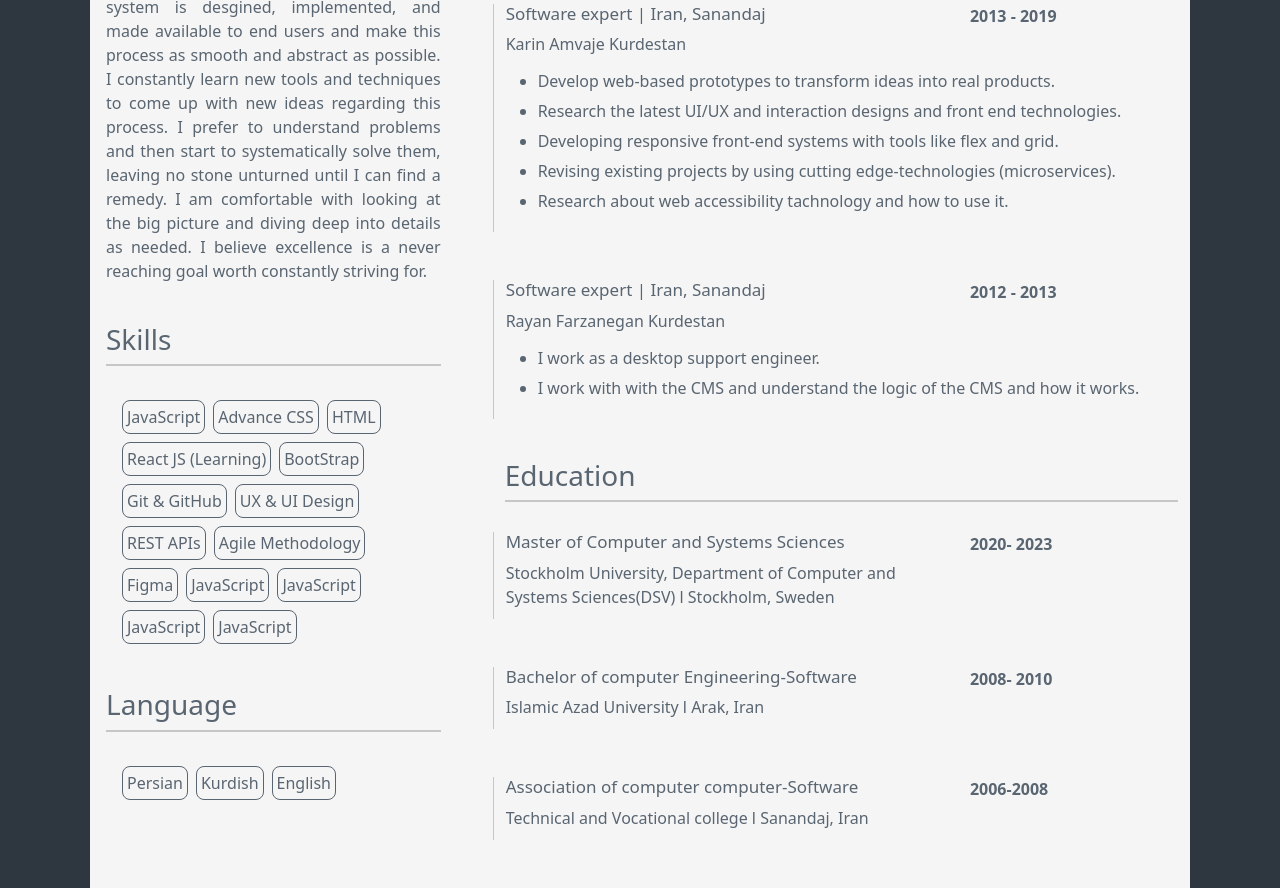
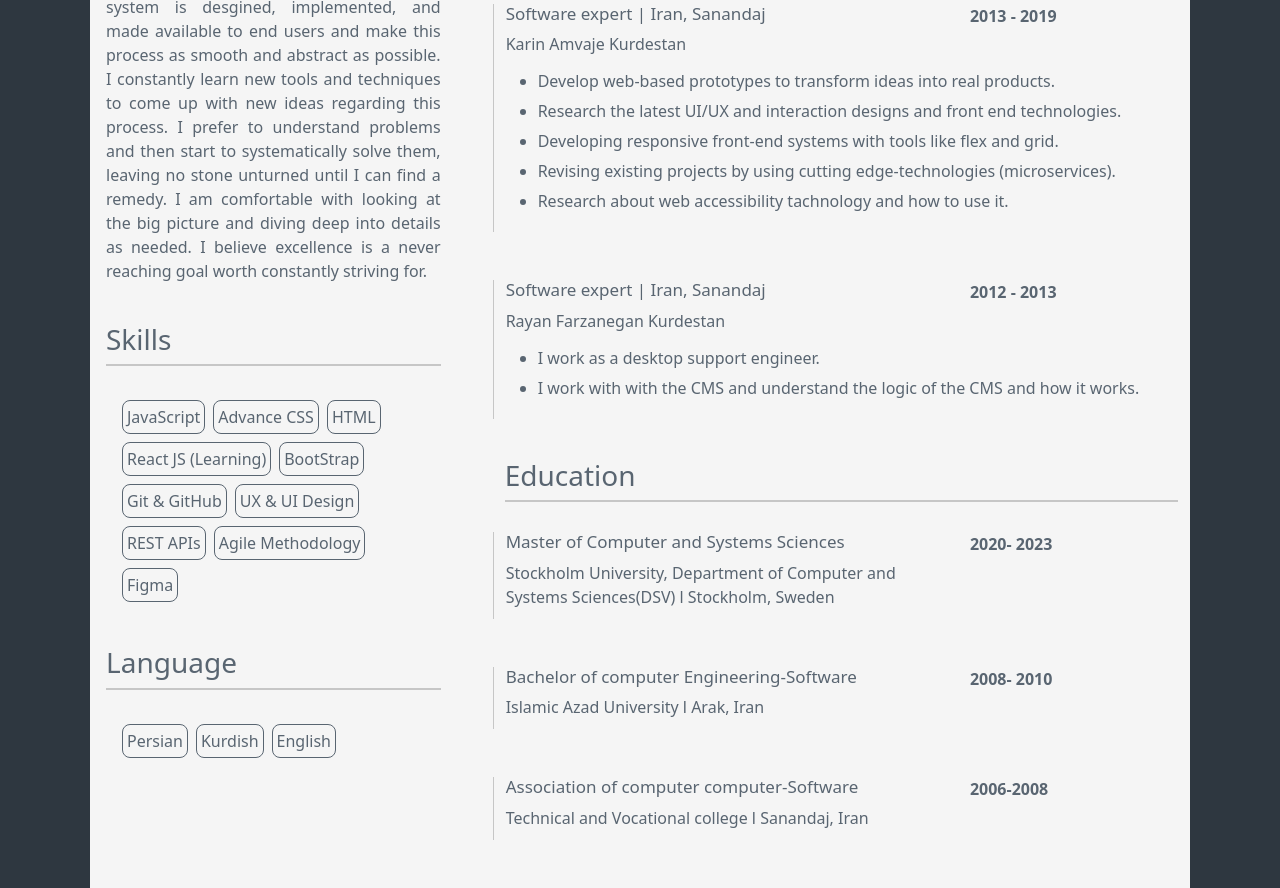
Before and after one commit to shilan-moh/mycv, a plain HTML site: page index.html in a window 1280 px wide. Shown: the part 548-1436 px from the top of the page. Drawn offline with nearby package versions, Linux system fonts and the light colour scheme.

Commit message:
Update index.html

```diff
--- a/index.html
+++ b/index.html
@@ -59,10 +59,6 @@
               <div class="col skills-border">REST APIs</div>
               <div class="col skills-border">Agile Methodology</div>
               <div class="col skills-border">Figma</div>
-              <div class="col skills-border">JavaScript</div>
-              <div class="col skills-border">JavaScript</div>
-              <div class="col skills-border">JavaScript</div>
-              <div class="col skills-border">JavaScript</div>
             </div>
           </div>
           <h3 class="title">Language</h3>
```
